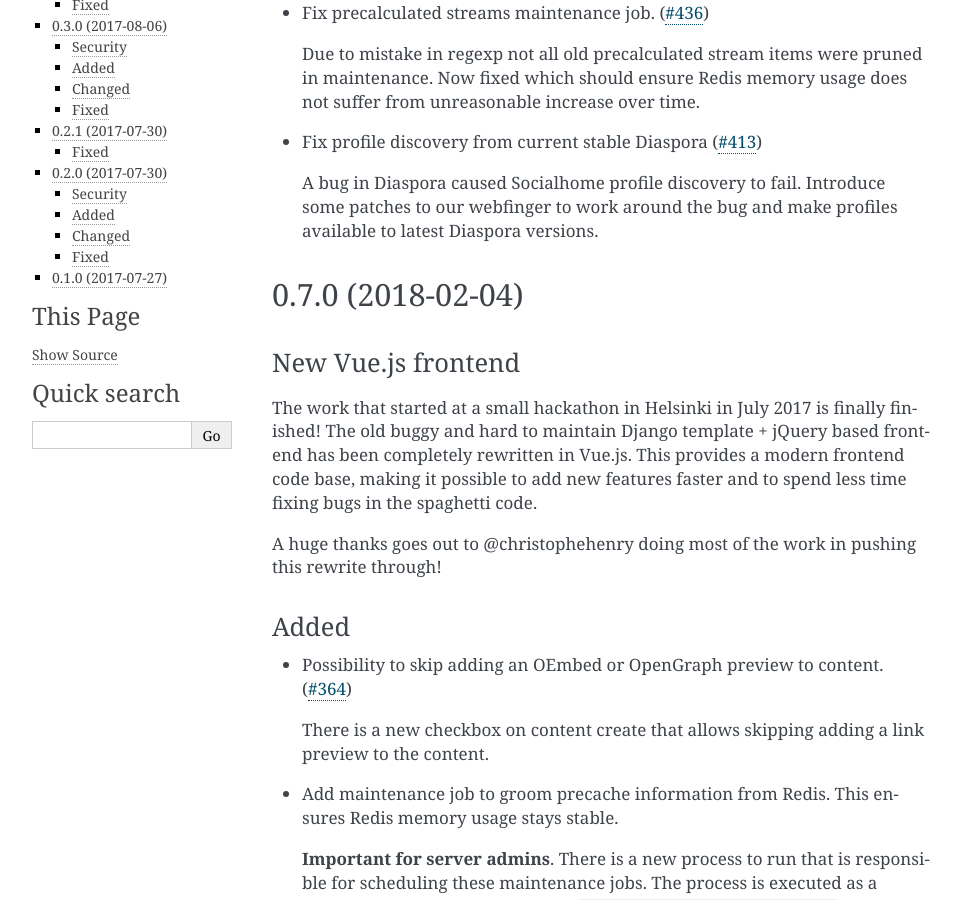
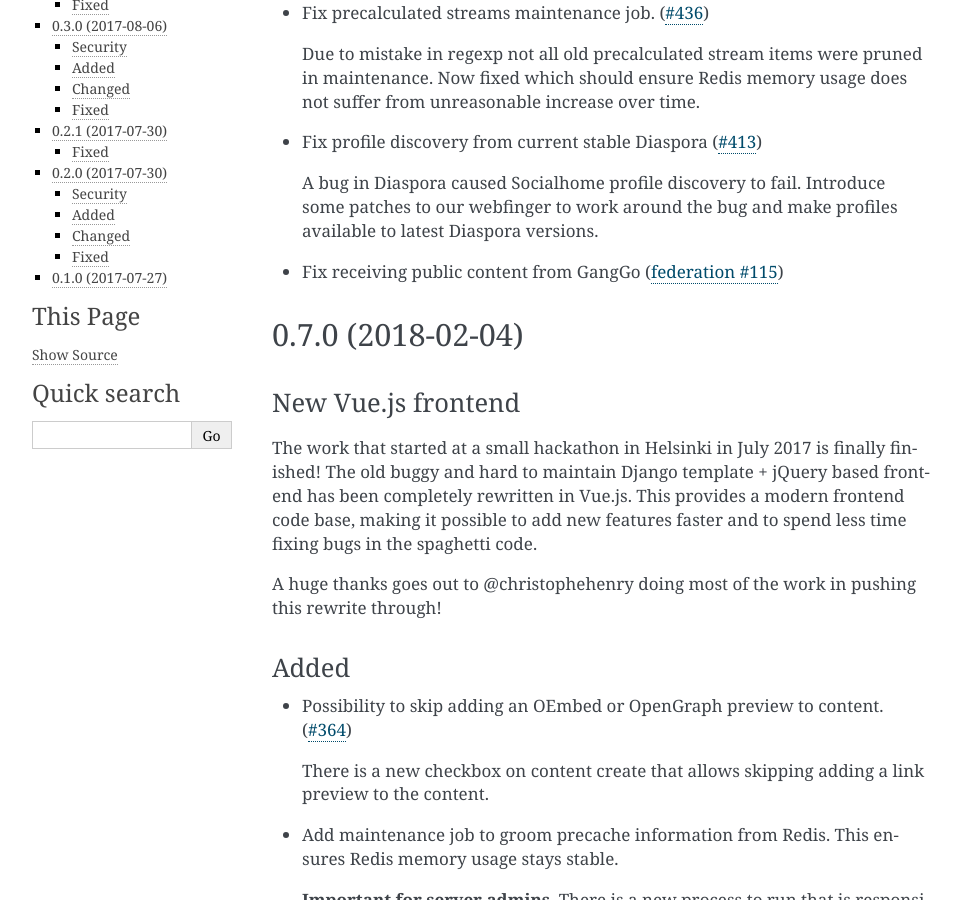
Before and after one commit to jaywink/socialhome, a Sphinx documentation site: the page built from docs/changelog.rst, in a window 1280 px wide and 900 px high, scrolled down 646 px. Shown: the whole window, without its empty margins (148-1109 px from the left). Built offline with Sphinx 7.4.7, drawn with Linux system fonts in a browser that asks for light colours.

Commit message:
Fix receiving public content from GangGo
Refs: jaywink/federation#115

```diff
--- a/docs/changelog.rst
+++ b/docs/changelog.rst
@@ -32,6 +32,8 @@
 * Fix profile discovery from current stable Diaspora (`#413 <https://github.com/jaywink/socialhome/issues/413>`_)
 
   A bug in Diaspora caused Socialhome profile discovery to fail. Introduce some patches to our webfinger to work around the bug and make profiles available to latest Diaspora versions.
+
+* Fix receiving public content from GangGo (`federation #115 <https://github.com/jaywink/federation/issues/115>`_)
 
 0.7.0 (2018-02-04)
 ------------------
```
Also changed, not shown: 2 other files.
